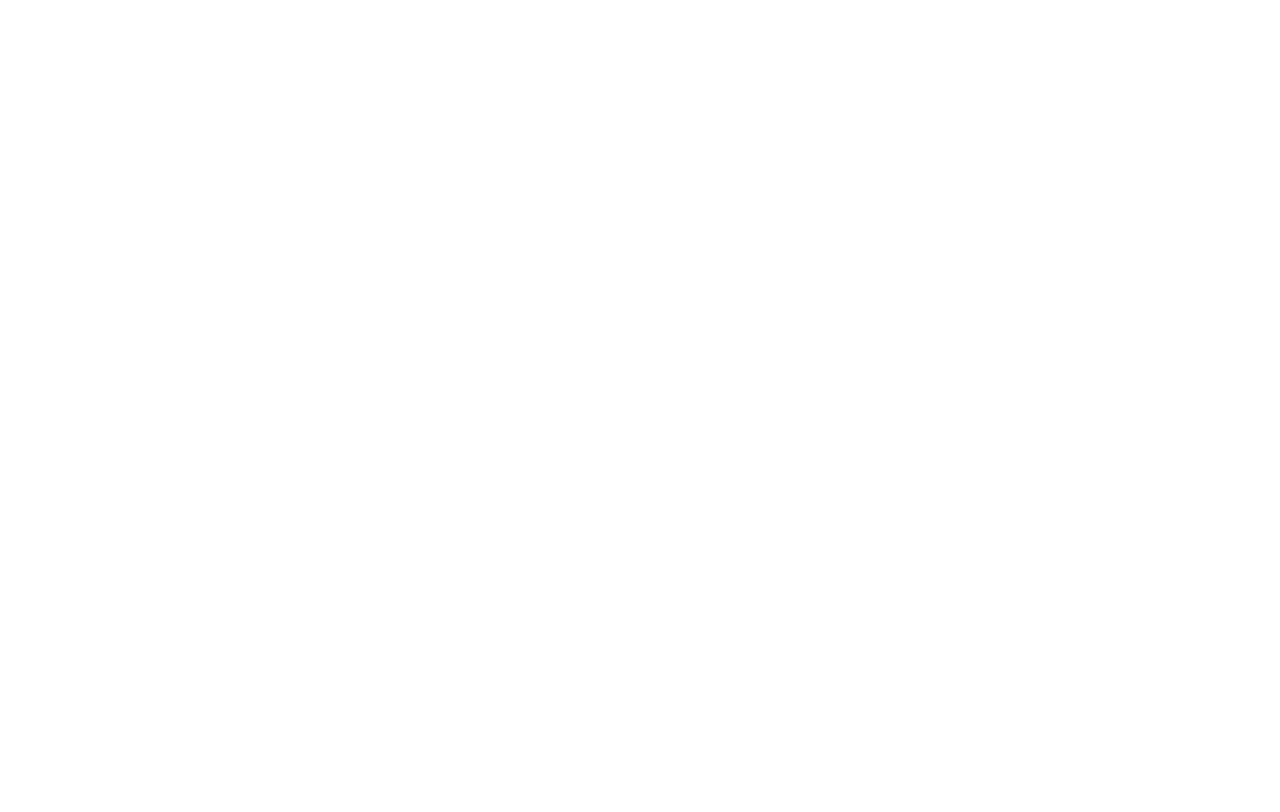
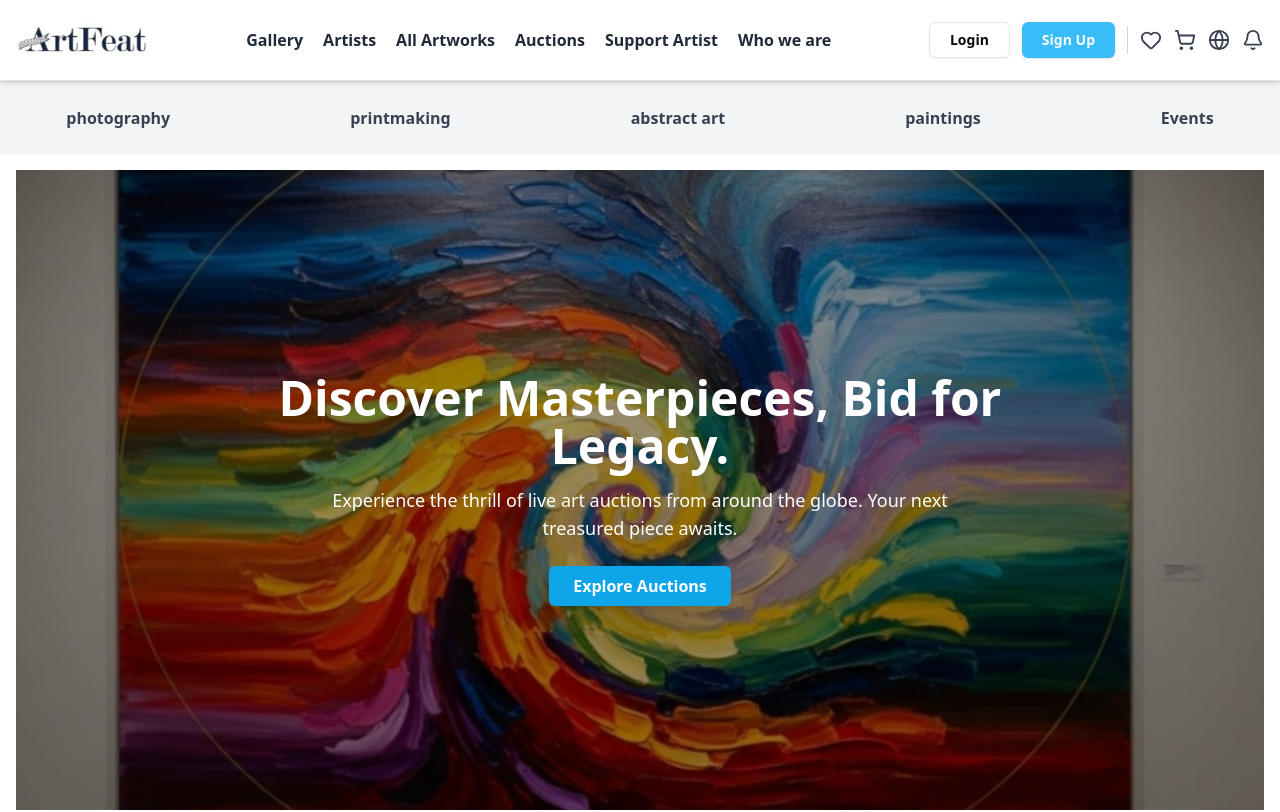
Before and after one commit to shahdhammouda02/ArtFeat, a React (Vite) app: page /auctions in a window 1280 px wide. Before the commit this address had no page. Shown: the top 812 px of the page. Built offline with nearby package versions, Linux system fonts and the light colour scheme.

Commit message:
auctions heroSection

```diff
--- /dev/null
+++ b/src/pages/Auctions/Auctions.tsx
@@ -0,0 +1,11 @@
+import HeroSection from "./components/HeroSection"
+
+const Auctions = () => {
+  return (
+    <div className="space-y-16">
+      <HeroSection />
+    </div>
+  )
+}
+
+export default Auctions
--- /dev/null
+++ b/src/pages/Auctions/components/HeroSection.tsx
@@ -0,0 +1,33 @@
+import auctions from '@/assets/images/auctions.jpeg';
+import { Button } from '@/components/ui/button';
+
+const HeroSection = () => {
+  return (
+    <section
+      className="relative flex items-center justify-center h-[80vh] bg-center bg-cover"
+      style={{ backgroundImage: `url(${auctions})` }}
+    >
+      {/* Overlay */}
+      <div className="absolute inset-0 bg-black/40" />
+
+      {/* Content */}
+      <div className="relative z-10 text-center text-white max-w-4xl px-4">
+        <h1 className="text-3xl md:text-5xl font-bold mb-4">
+          Discover Masterpieces, Bid for Legacy.
+        </h1>
+        <p className="text-base md:text-lg mb-6 leading-relaxed lg:max-w-2xl mx-auto">
+          Experience the thrill of live art auctions from around the globe. Your next treasured piece awaits.
+        </p>
+        <Button
+          variant="default"
+          size="lg"
+          className="bg-sky-500 hover:bg-sky-600 text-white font-semibold shadow-lg px-4 py-2 text-sm md:px-6 md:py-3 md:text-base"
+        >
+          Explore Auctions
+        </Button>
+      </div>
+    </section>
+  )
+}
+
+export default HeroSection;
--- a/src/routes/routes.tsx
+++ b/src/routes/routes.tsx
@@ -2,6 +2,7 @@
 import App from "@/App";
 import Events from "@/pages/Events/Events";
 import EventRouter from "@/pages/Events/components/EventRouter";
+import Auctions from "@/pages/Auctions/Auctions";
 
 export const routes: RouteObject[] = [
   {
@@ -10,7 +11,7 @@
     children: [
       { path: "events", element: <Events /> },
       { path: "events/:id", element: <EventRouter />},
-
+      { path: "auctions", element: <Auctions /> },
     ],
   },
 ];
```
Also changed, not shown: src/assets/images/auctions.jpeg (added).
